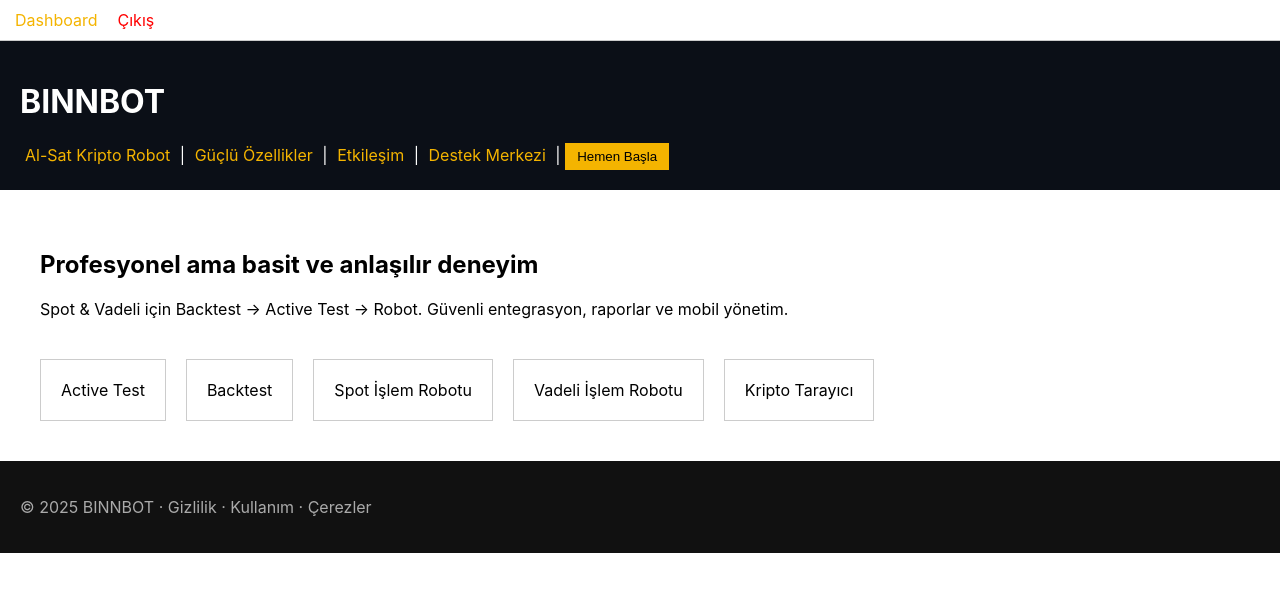
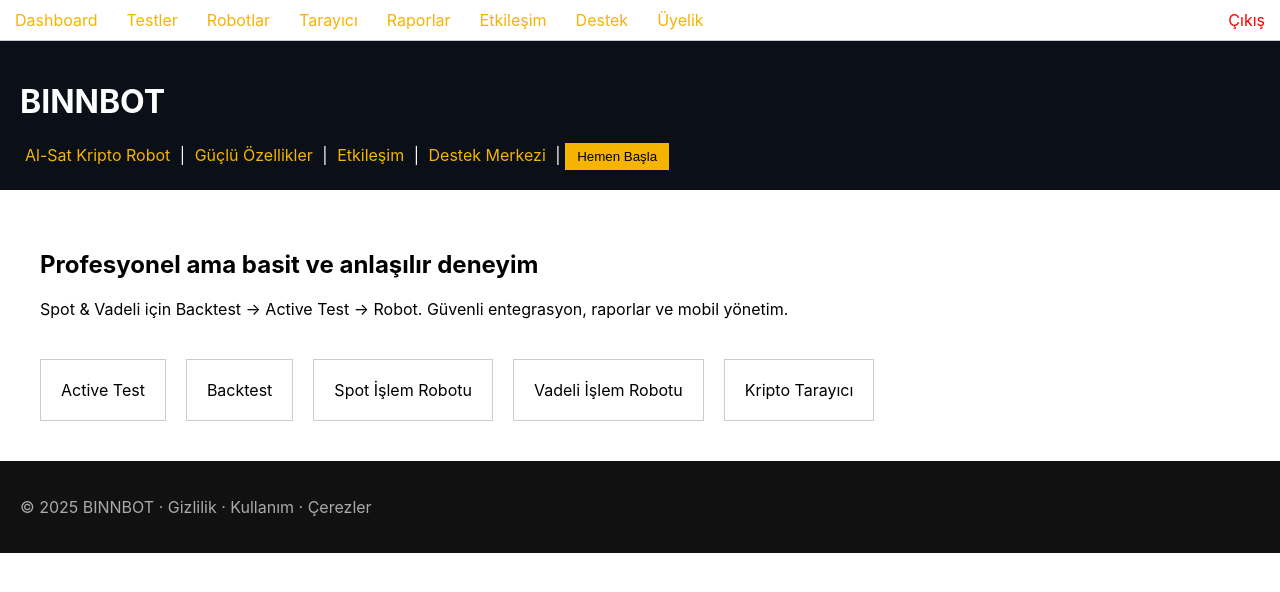
Before and after one commit to itnoyabilisim-commits/BINNBOT, a Next.js app in the folder apps/web/: page / in a window 1280 px wide. Shown: the top 592 px of the page. Built offline with nearby package versions, Linux system fonts and the light colour scheme; sample sign-in values are in the browser's storage.

Commit message:
Update _app.js

```diff
--- a/apps/web/pages/_app.js
+++ b/apps/web/pages/_app.js
@@ -1,3 +1,4 @@
+// apps/web/pages/_app.js
 import '../styles.css';
 import { useEffect, useState } from 'react';
 import { useRouter } from 'next/router';
@@ -10,12 +11,9 @@
   const publicPaths = ['/login', '/logout'];
 
   useEffect(() => {
-    // client-side
     const token = typeof window !== 'undefined' ? localStorage.getItem('accessToken') : null;
     const isPublic = publicPaths.includes(router.pathname);
-
     if (!isPublic && !token) {
-      // token yok → login'e at
       router.replace('/login');
       return;
     }
@@ -23,17 +21,40 @@
   }, [router.pathname]);
 
   if (!ready && !publicPaths.includes(router.pathname)) {
-    // kısa bekleme (flicker önler)
     return null;
   }
 
+  const isPublic = publicPaths.includes(router.pathname);
+  const link = (href, label) => (
+    <a
+      href={href}
+      style={{
+        marginRight: 12,
+        textDecoration: router.pathname === href ? 'underline' : 'none'
+      }}
+    >
+      {label}
+    </a>
+  );
+
   return (
     <>
-      {/* Global header */}
-      <header style={{ padding: '10px', borderBottom: '1px solid #ccc' }}>
-        <a href="/dashboard" style={{ marginRight: 15 }}>Dashboard</a>
-        <a href="/logout" style={{ color: 'red' }}>Çıkış</a>
-      </header>
+      {/* Global Header (login sayfasında gizli) */}
+      {!isPublic && (
+        <header style={{ padding: '10px', borderBottom: '1px solid #ccc', display: 'flex', gap: 12, flexWrap: 'wrap' }}>
+          {link('/dashboard', 'Dashboard')}
+          {link('/tests', 'Testler')}
+          {link('/robots', 'Robotlar')}
+          {link('/scanner', 'Tarayıcı')}
+          {link('/reports', 'Raporlar')}
+          {link('/interaction', 'Etkileşim')}
+          {link('/support', 'Destek')}
+          {link('/account', 'Üyelik')}
+          <span style={{ flex: 1 }} />
+          <a href="/logout" style={{ color: 'red' }}>Çıkış</a>
+        </header>
+      )}
+
       <Component {...pageProps} />
     </>
   );
```
